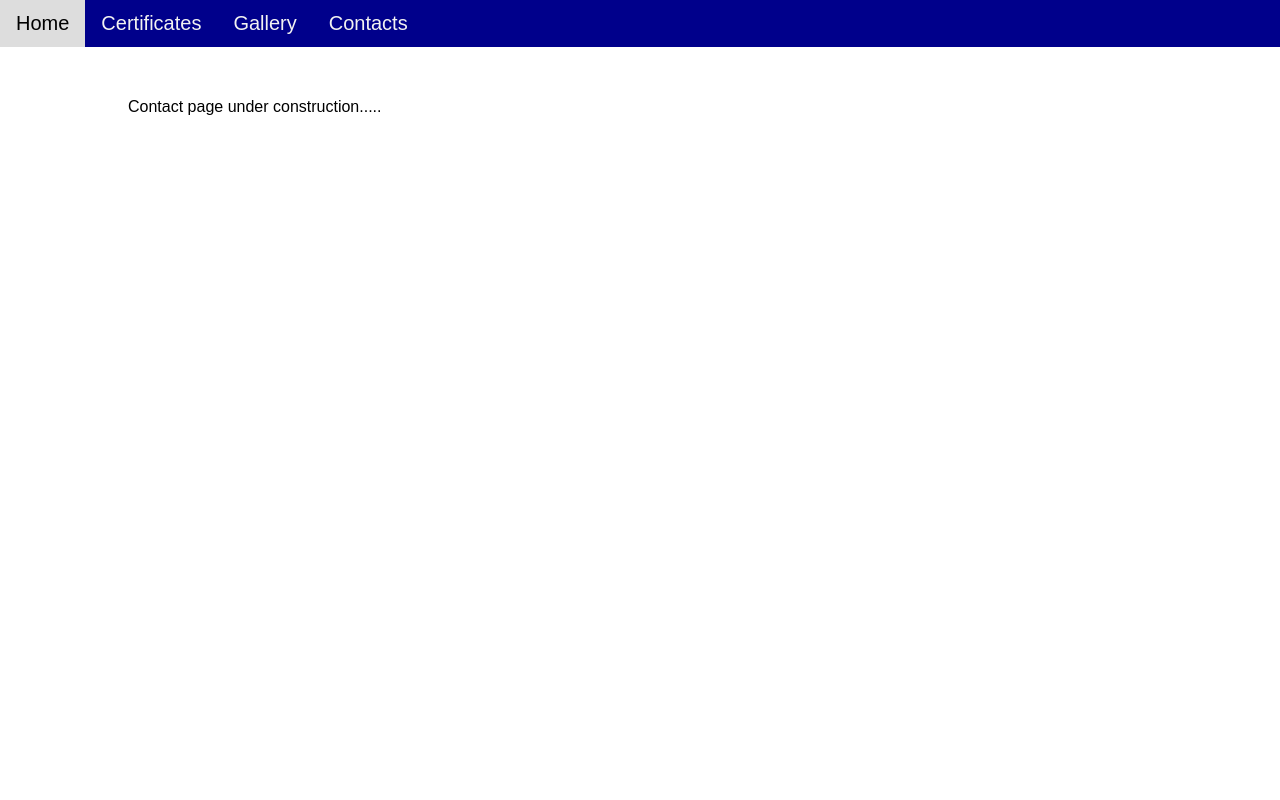
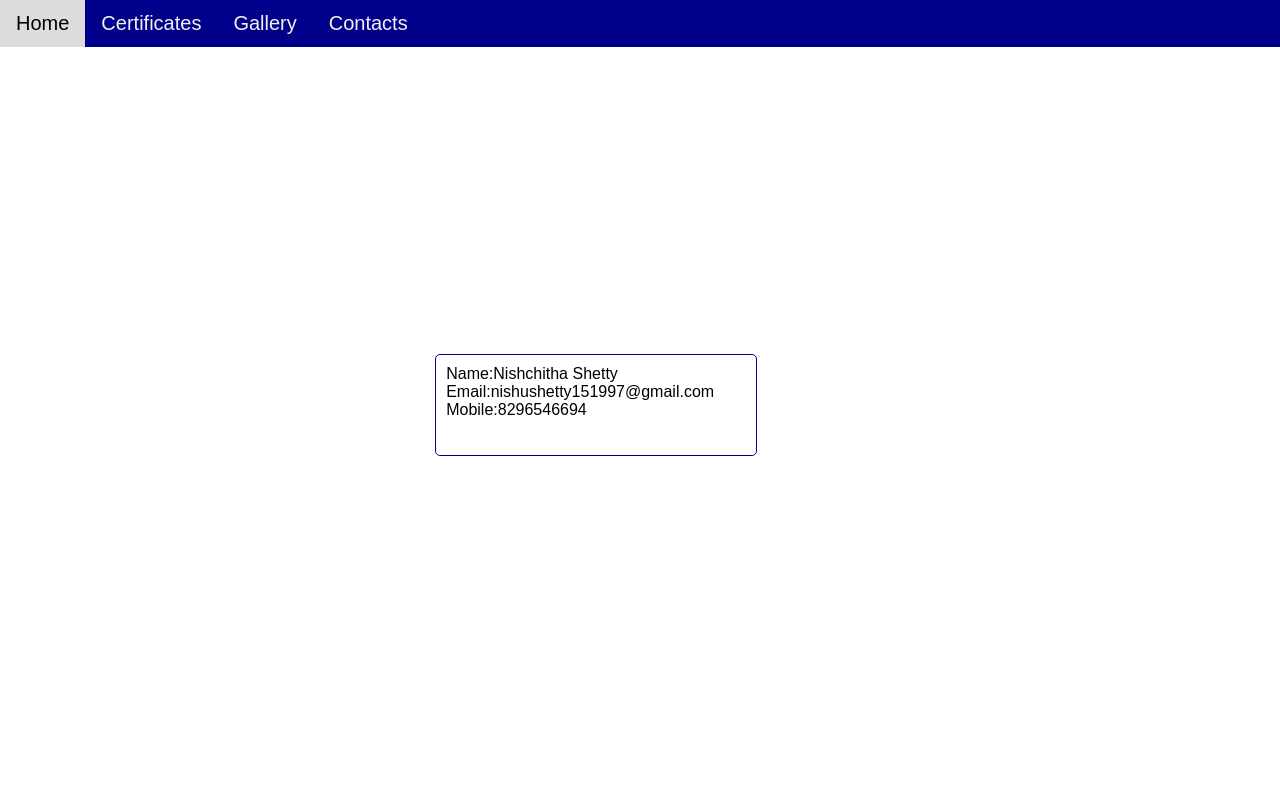
Before and after one commit to iamshettynishchitha/myblog, a plain HTML site: page contact.html in a window 1280 px wide. Shown: the top 800 px of the page. Drawn offline with Linux system fonts and the light colour scheme.

Commit message:
added contacts

```diff
--- a/contact.html
+++ b/contact.html
@@ -15,10 +15,13 @@
         <!--- end of Navigation bar-->
     <!--body content-->
         <div class="content">
-        <p>
-            Contact page under construction.....
+        <div id="ccard">
+            Name:Nishchitha Shetty<br/>
+            Email:nishushetty151997@gmail.com<br/>
+            Mobile:8296546694
 
-            </p>
+
+            </div>
 
 
 
--- a/css/main.css
+++ b/css/main.css
@@ -52,3 +52,13 @@ div.gallery img{
     padding: 15px;
     text-align: center;
 }
+div#ccard{
+    margin: 30% 30% 30% 30%;
+     padding: 10px 10px 10px 10px;
+    width: 300px;
+    height: 80px;
+    border: 1px solid darkblue;
+    border-radius: 5px;
+
+
+}
```
